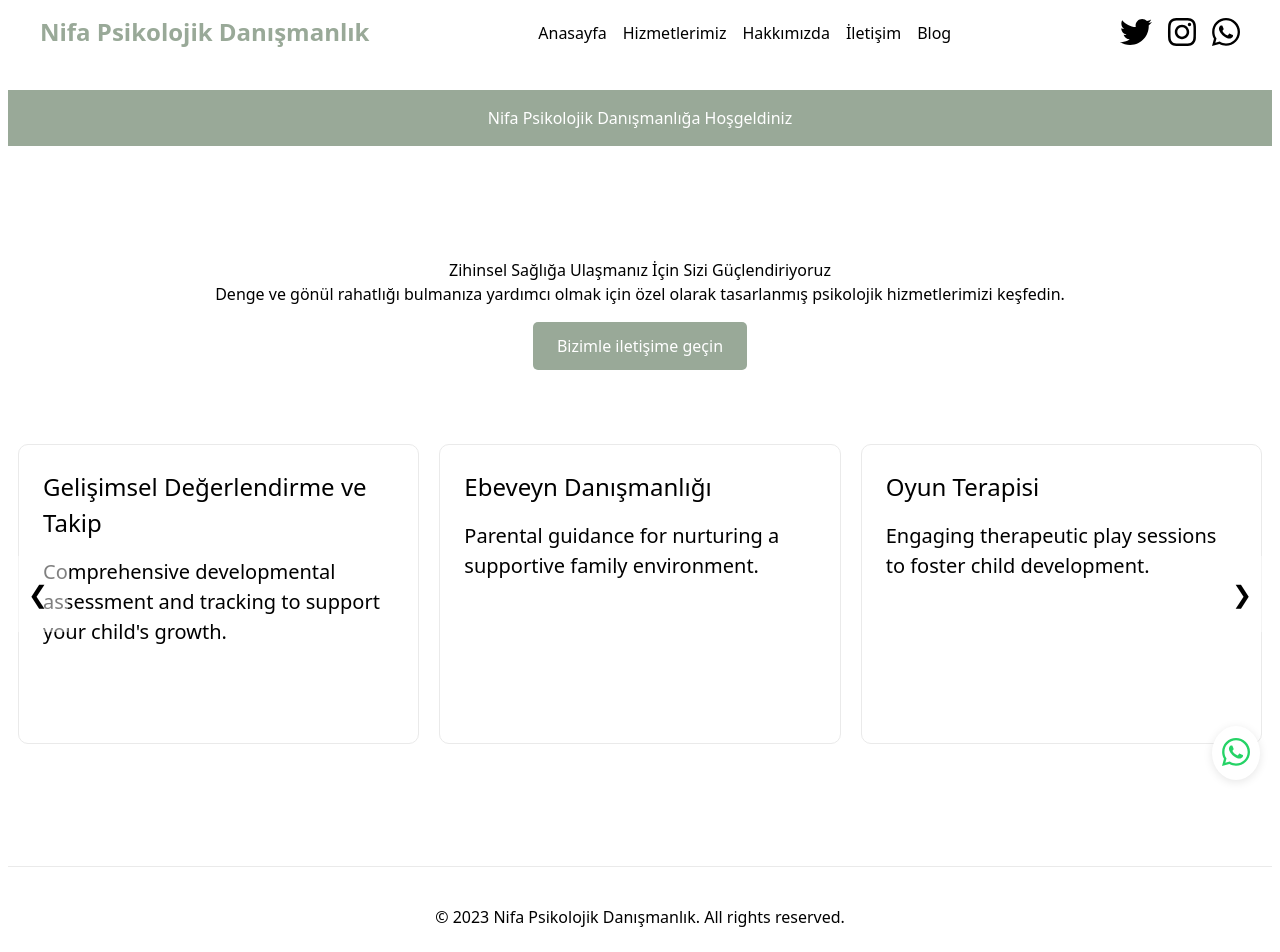
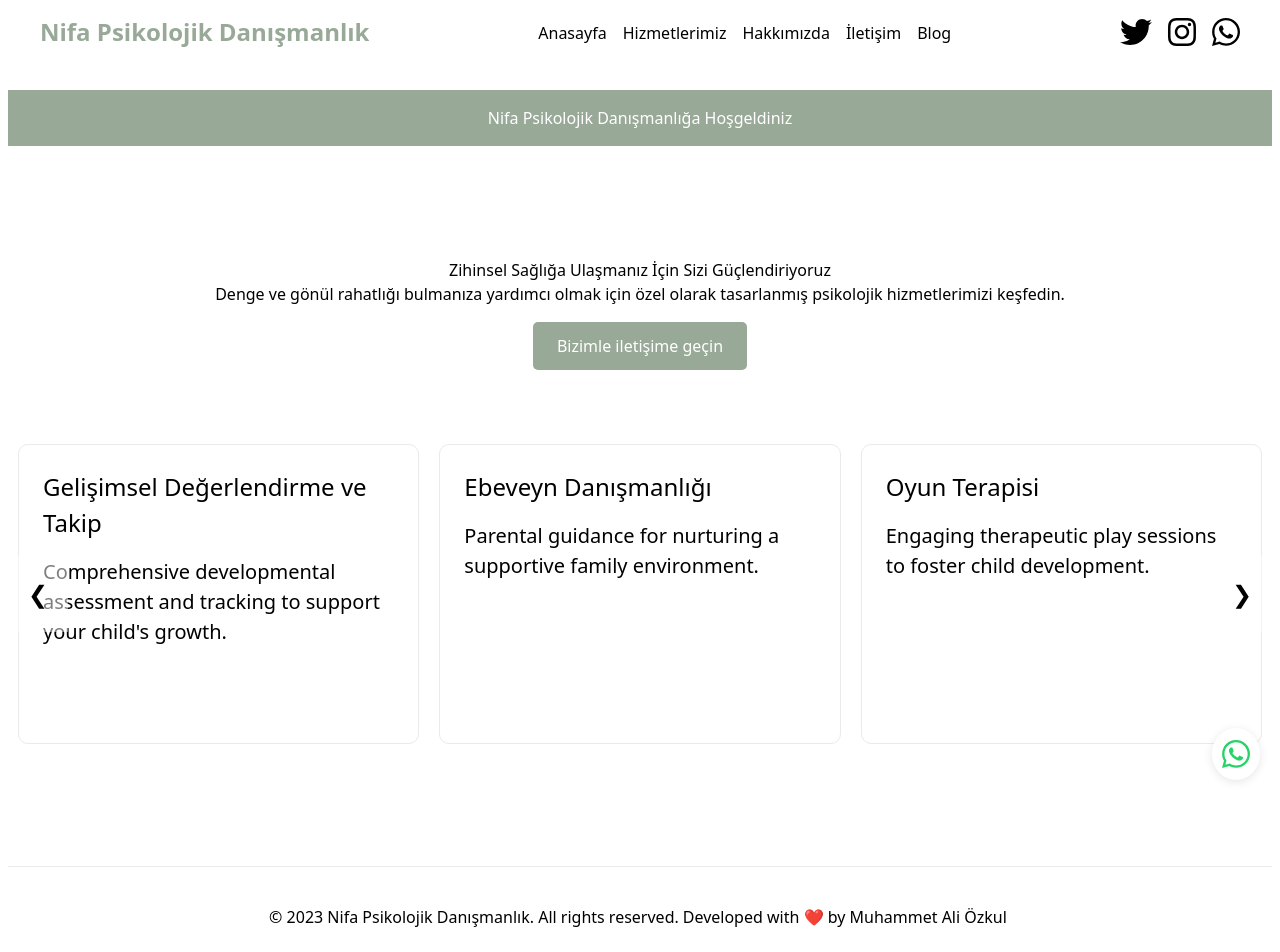
Before and after one commit to malizkl/nifa-danismanlik, a Next.js app: page / in a window 1280 px wide. Shown: the top 952 px of the page. Built offline with nearby package versions, Linux system fonts and the light colour scheme.

Commit message:
refactor

```diff
--- a/src/pages/index.js
+++ b/src/pages/index.js
@@ -114,6 +114,8 @@ export default function Home() {
 
       <footer className={styles.footer}>
         <p>&copy; {new Date().getFullYear()} Nifa Psikolojik Danışmanlık. All rights reserved.</p>
+        <a className={styles.developedBy} href='https://www.linkedin.com/in/muhammet-ali-özkul-ab5972168/'>Developed with ❤️ by Muhammet Ali Özkul</a>
+
       </footer>
     </div>
   );
--- a/src/styles/Home.module.css
+++ b/src/styles/Home.module.css
@@ -269,7 +269,7 @@
 }
 
 .button:hover {
-  background-color: #99a998; /* Darker shade for hover effect */
+  background-color: #7e957c; /* Darker shade for hover effect */
 }
 
 .footer {
@@ -338,6 +338,9 @@
 }
 
 
+/* Home.module.css */
+/* ... existing styles ... */
+
 .whatsappPopup {
   position: fixed;
   bottom: 20px;
@@ -348,9 +351,33 @@
   box-shadow: 0 2px 10px rgba(0, 0, 0, 0.1);
   cursor: pointer;
   z-index: 1000;
+  display: flex;
+  align-items: center;
+  justify-content: center;
+  transition: transform 0.1s ease-in-out; /* Smooth transition for transform */
+}
+
+.whatsappPopup:hover {
+  padding: 20px; /* Increase padding to make the button larger */
 }
 
 .whatsappLink {
   color: #25D366; /* WhatsApp brand color */
   text-decoration: none;
+  display: flex; /* Ensure the FontAwesome icon centers within the link */
 }
+
+
+.developedBy{
+  padding: 4px;
+}
+
+.developedBy:hover{
+  color: #7e957c; /* Darker shade for hover effect */
+}
+
+#__next {
+  display: flex;
+  flex-direction: column;
+  min-height: 100vh;
+}
```
